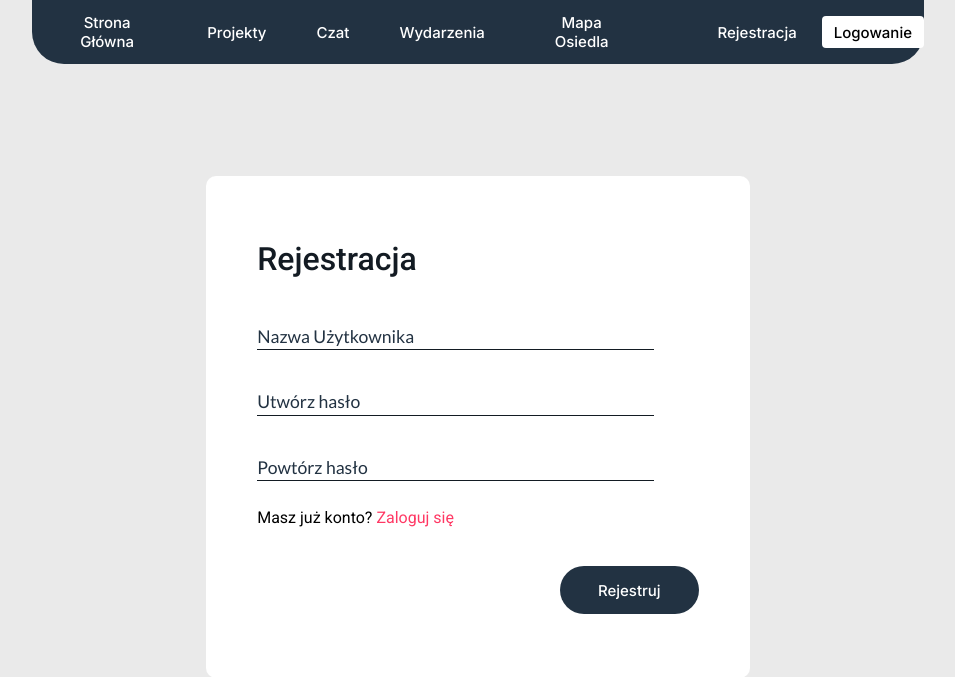
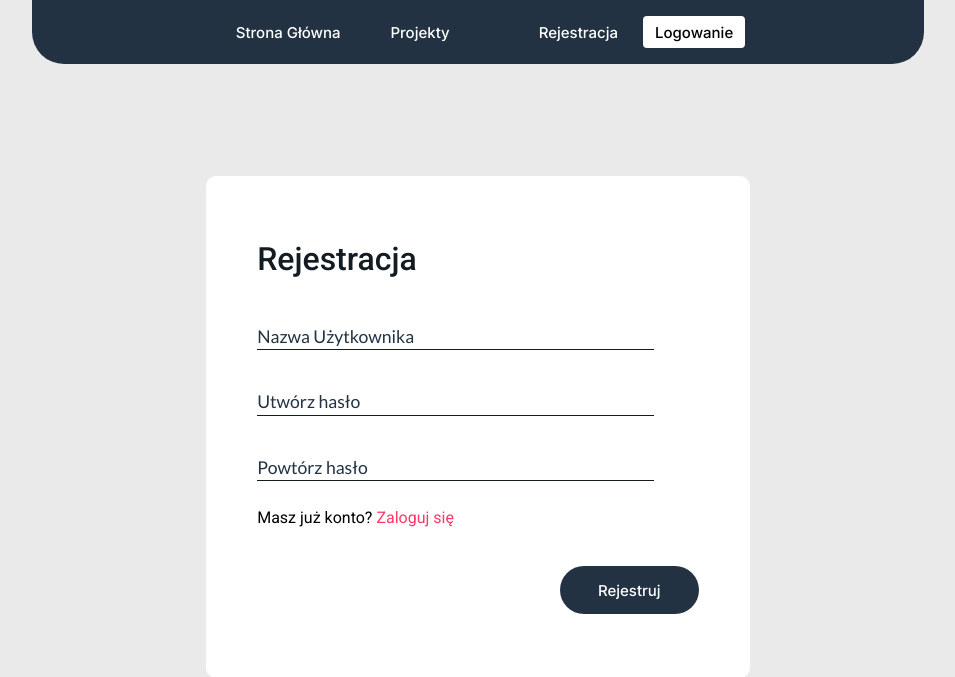
Before and after one commit to Navio1430/VoteAround, a Flask app: page /signup/ in a window 1280 px wide. Shown: the top 677 px of the page, without its empty margins (162-1117 px from the left). Run offline with Flask 3, Linux system fonts and the light colour scheme.

Commit message:
Deleted unused subpages

```diff
--- a/website/app.py
+++ b/website/app.py
@@ -1,7 +1,6 @@
 from flask import Flask, render_template
 from models import db, User
 import blueprints.projects
-import blueprints.events
 import blueprints.user
 import blueprints.signup
 import blueprints.login
@@ -14,7 +13,6 @@ app.config["SQLALCHEMY_TRACK_MODIFICATIONS"] = False
 
 
 app.register_blueprint(blueprints.projects.projects, url_prefix="/projects")
-app.register_blueprint(blueprints.events.events, url_prefix="/events")
 app.register_blueprint(blueprints.user.user, url_prefix="/user")
 app.register_blueprint(blueprints.signup.signup, url_prefix="/signup")
 app.register_blueprint(blueprints.login.login, url_prefix="/login")
--- a/website/templates/base.html
+++ b/website/templates/base.html
@@ -24,15 +24,6 @@
                             <a href="{{ url_for('projects.index') }}"
                                 >Projekty</a
                             >
-                        </li>
-                        <li class="navbar__links-item"><a href="#">Czat</a></li>
-                        <li class="navbar__links-item">
-                            <a href="{{ url_for('events.index') }}"
-                                >Wydarzenia</a
-                            >
-                        </li>
-                        <li class="navbar__links-item">
-                            <a href="#">Mapa Osiedla</a>
                         </li>
                     </ul>
                 </div>
```
Also changed, not shown: website/blueprints/events.py (deleted, +0 -8 lines).
